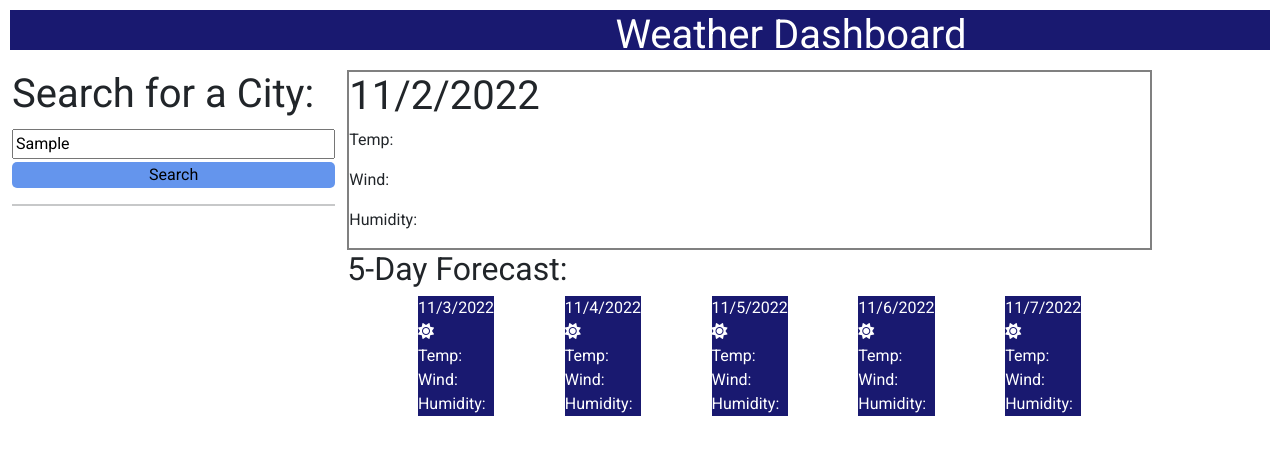
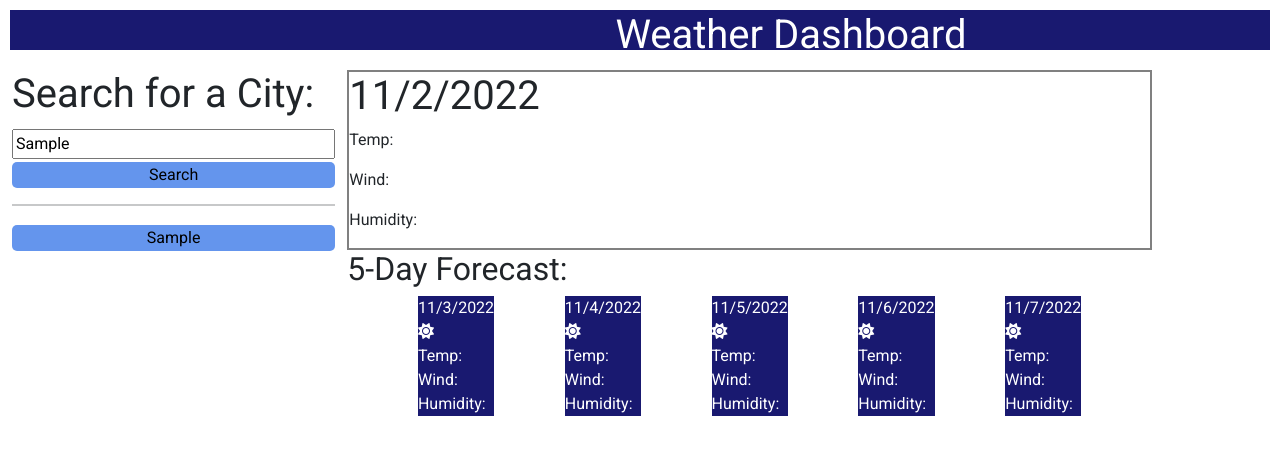
Before and after one commit to vegascruz/MSU-WeatherAPI-Dashboard, a plain HTML site: page index.html in a window 1280 px wide. Both pictures are taken after typing "Sample" into the empty fields and a click on the input "Search". Shown: the top 454 px of the page. Drawn offline with nearby package versions, Linux system fonts and the light colour scheme; no server answers.

Commit message:
Made it so you could clear data after submitting a search. Working on storing the past searches in buttons

```diff
--- a/assets/script.js
+++ b/assets/script.js
@@ -1,25 +1,35 @@
-var city = "Las Vegas";
-var API_Key = "b9484f46952004ac40fe78867828c4ee";
-var count = 5;
-var url = `http://api.openweathermap.org/data/2.5/forecast?q=${city}&units=imperial&exclude=minutely,hourly,alerts&appid=${API_Key}`;
-
-var url_two = `https://api.openweathermap.org/data/2.5/onecall?lat=36.114647&lon=-115.172813&appid=${API_Key}`;
+const API_Key = "b9484f46952004ac40fe78867828c4ee";
 
 let dayOfMonth = parseInt(moment().format("DD"));
-let finalForecastDay = dayOfMonth + 5;
 let todaysDay = moment().date(dayOfMonth).format("M/D/YYYY");
 
-var h1 = $("#current").children("h1").text(todaysDay);
+let h1 = $("#current").children("h1").text(todaysDay);
 
-
+//-----------FUNCTIONS---------------
+//this function
 $('.day').each(function(){
     dayOfMonth++;
     $(this).text(moment().date(dayOfMonth).format("M/D/YYYY"));
+
 });
 
-let i = 0;
-function fetchData(){
+//this function will set the value of city and then run fetchData()
+$("#searchBtn").on('click', function(){
+    city = $(".inputValue").val();
+    var $newListItem = $(`<input class="button" value="${city}" type="submit">`);
+    $('#input').append($newListItem);
+    wipeData();
+    fetchData(API_Key, city);
+});
+
+//this function takes in two parameters to create the url which is then used
+//to fetch data from openweathermap
+function fetchData(API_Key, city){
+    let i = 0;
+    let url = `http://api.openweathermap.org/data/2.5/forecast?q=${city}&units=imperial&exclude=minutely,hourly,alerts&appid=${API_Key}`;
+
     fetch(url)
+    .then(handleErrors)
     .then(response => response.json())
     .then(data => {
     //this loop sets the temp for each forecast date including today's date
@@ -41,4 +51,24 @@ function fetchData(){
     });
 }
 
-fetchData();
+function wipeData(){
+    $(".temp").each(function(){
+        $(this).text('Temp:');
+    });
+
+    $(".wind").each(function(){
+        $(this).text('Wind:');
+    });
+
+    $(".humidity").each(function(){
+        $(this).text('Humidity:');
+    });
+}
+
+function handleErrors(response) {
+    if (!response.ok) {
+        alert("Couldn't find");
+        throw Error(response.statusText);
+    }
+    return response;
+}
--- a/assets/style.css
+++ b/assets/style.css
@@ -23,7 +23,7 @@ body{
     margin-top: 3px;
     width: 100%;
 }
-.searchBtn{
+.button{
     background-color:cornflowerblue;
     border-radius: 5px;
     border-style: none;
--- a/index.html
+++ b/index.html
@@ -17,10 +17,10 @@
     <div class="flexContainer">
         <div class="container">
             <div class="row">
-                <div id="input" class="col">
+                <div id="input">
                     <h1>Search for a City:</h1>
                     <input type="text" class="inputValue">
-                    <input type="submit" value="Search" class="searchBtn" id="searchBtn">
+                    <input type="submit" value="Search" class="button" id="searchBtn">
                     <hr>
                 </div>
             </div>
```
